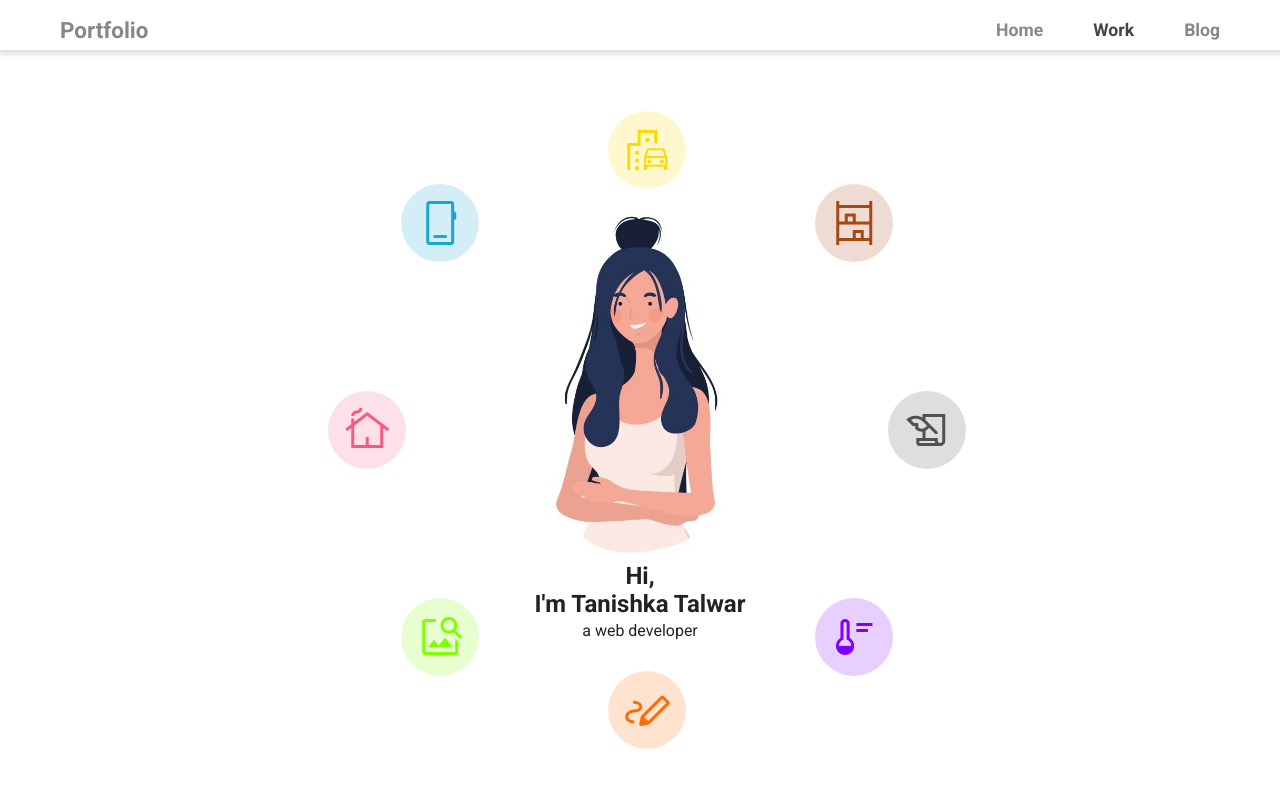
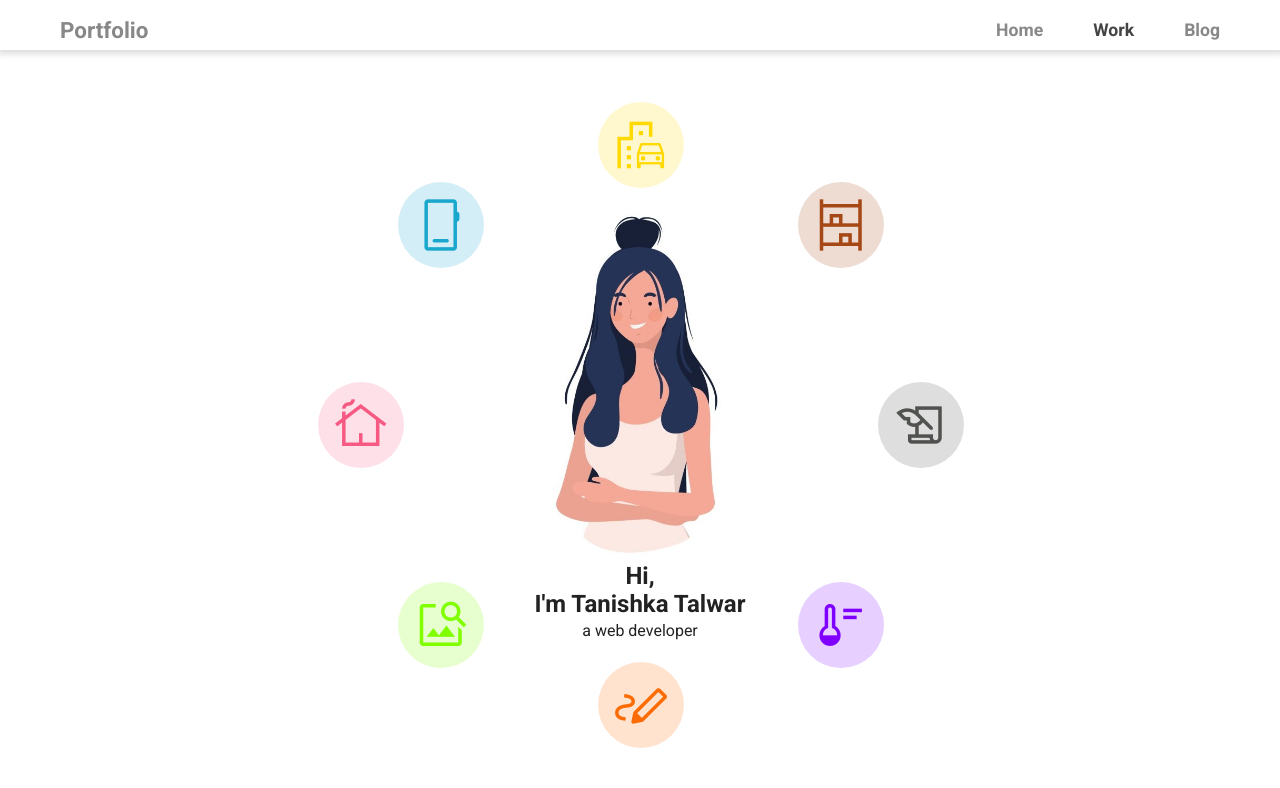
Before and after one commit to Tanishka-2000/work, a plain HTML site: page index.html in a window 1280 px wide. Drawn offline with nearby package versions, Linux system fonts and the light colour scheme.

Commit message:
change icons size for small devices

```diff
--- a/styles.css
+++ b/styles.css
@@ -4,6 +4,9 @@
     margin: 0;
     padding: 0;
     box-sizing: border-box;
+}
+
+body{
     font-family: 'Roboto', sans-serif;
 }
 
@@ -38,6 +41,12 @@ nav ul li.work{
     height: calc(100vh - 50px);
     display: grid;
     place-content: center;
+}
+
+@media (orientation: portrait) {
+    .container {
+        height: calc(100vh - 200px);
+    }
 }
 
 .center{
@@ -85,7 +94,7 @@ img.girl{
     padding: 15px;
     font-size: 4rem;
     top: 42%;
-    left: 35%;
+    left: 34%;
     cursor: pointer;
 }
 
@@ -152,17 +161,19 @@ img.girl{
 
     .icons{
         --main-deviation: 280px;
-        --diagnol-deviation: 207px;
+        --diagnol-deviation: 200px;
     }
 
     .icons .material-symbols-outlined{
-        font-size: 3rem;
+        font-size: 3.5rem;
+        top: 40%;
+        left: 30%;
     }
 }
 
-@media (width < 720px) or (height < 720px) {
+@media (width < 680px) or (height < 680px) {
     img.girl{
-        width: 100px;
+        width: 125px;
     }
 
     .info h1{
@@ -174,13 +185,14 @@ img.girl{
     }
 
     .icons{
-        --main-deviation: 155px;
-        --diagnol-deviation: 110px;
+        --main-deviation: 170px;
+        --diagnol-deviation: 120px;
     }
 
     .icons .material-symbols-outlined{
-        font-size: 1.7rem;
+        font-size: 2.3rem;
         padding: 10px;
+        left: 28%;
     }
 }
 
```
